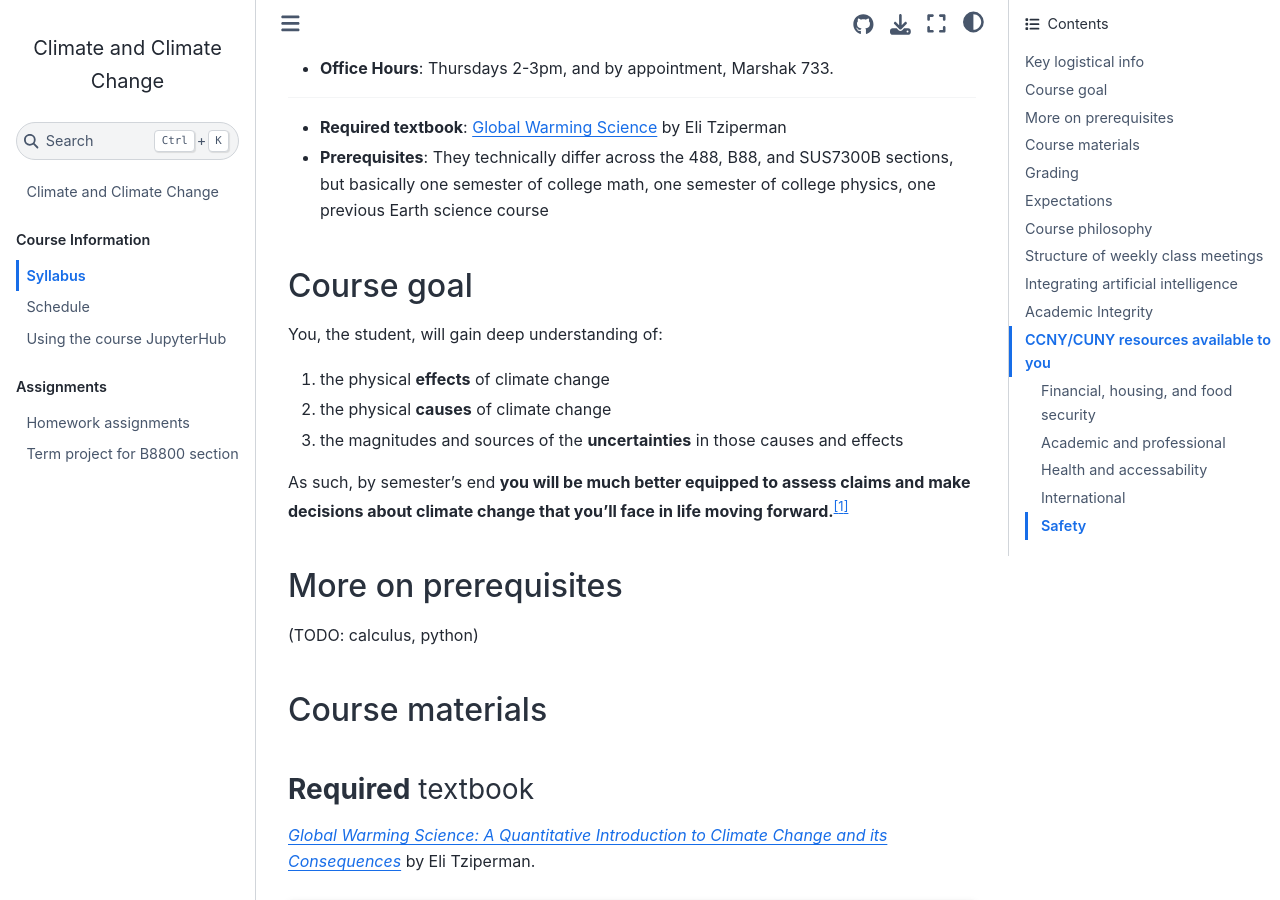
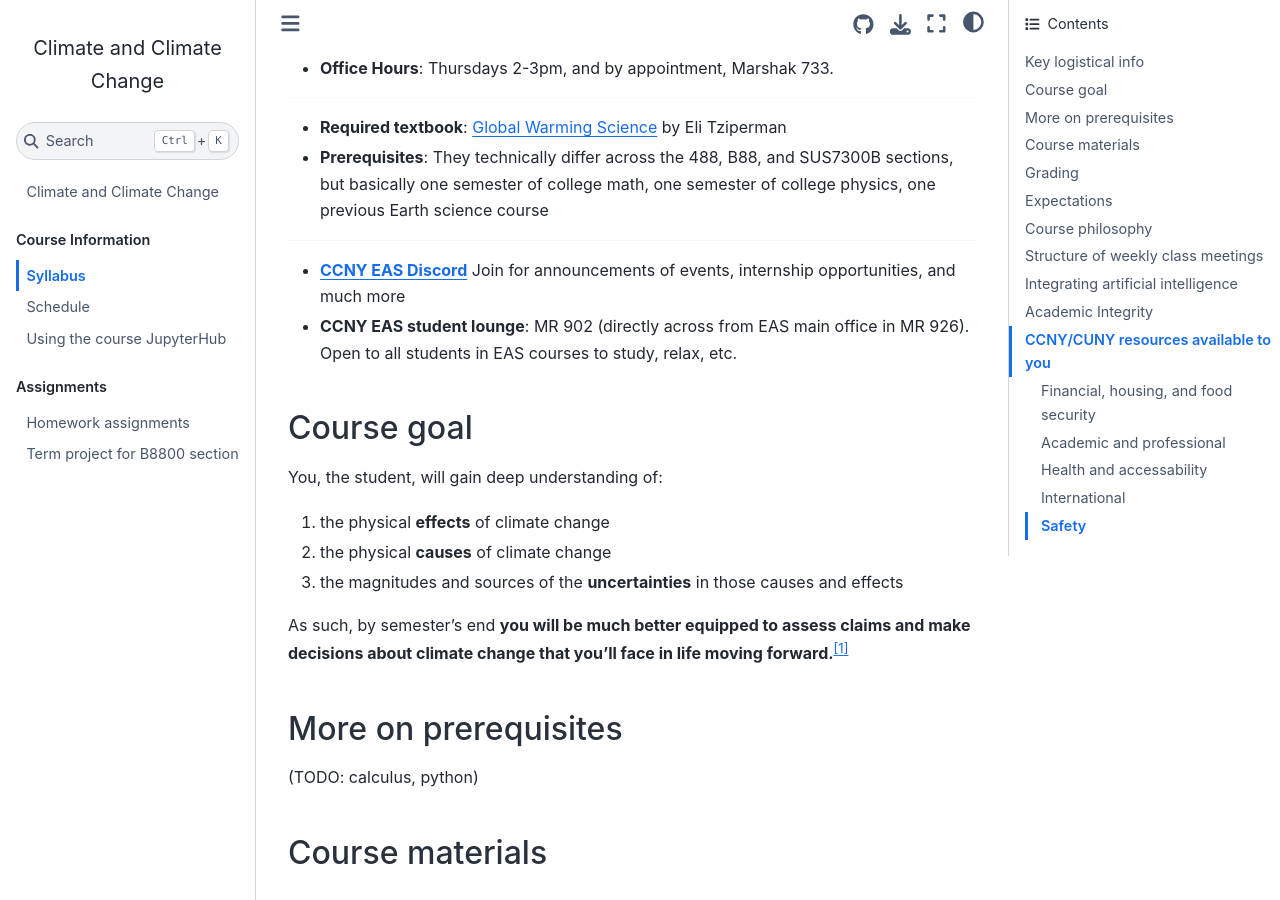
Before and after one commit to spencerahill/clim-change-course_2025, a Jupyter Book: the page built from info/syllabus.md, in a window 1280 px wide and 900 px high, scrolled down 606 px. Built offline with Jupyter Book 1.0.4 settings and Sphinx 7.4.7 and the Sphinx Book theme 1.1.4, drawn with Linux system fonts in a browser that asks for light colours.

Commit message:
add discord and lounge to syllabus

```diff
--- a/info/syllabus.md
+++ b/info/syllabus.md
@@ -11,6 +11,7 @@
 - [**Course Website**](https://spencerahill.github.io/clim-change-course_2025) (the site you're on)
 - [**Course JupyterHub**](https://ccny25s-1.ees220002.projects.jetstream-cloud.org); more info [here](./jupyterhub)
 - [**Course AllDayTA site**](https://app.alldayta.com/cuny-city-college-of-ny/climate-and-climate-change); AI-powered TA available 24/7 to answer your questions
+
 ---
 - **Instructor**: [Spencer Hill](https://shill.ccny.cuny.edu)
 - **Email**: [shill1@ccny.cuny.edu](mailto:shill1@ccny.cuny.edu)
@@ -19,6 +20,10 @@
 ---
 - **Required textbook**: [Global Warming Science](https://press.princeton.edu/books/paperback/9780691228792/global-warming-science) by Eli Tziperman
 - **Prerequisites**: They technically differ across the 488, B88, and SUS7300B sections, but basically one semester of college math, one semester of college physics, one previous Earth science course
+
+---
+- [**CCNY EAS Discord**](https://discord.com/channels/1301545245452013588/) Join for announcements of events, internship opportunities, and much more
+- **CCNY EAS student lounge**: MR 902 (directly across from EAS main office in MR 926).  Open to all students in EAS courses to study, relax, etc.
 
 ## Course goal
 You, the student, will gain deep understanding of:
```
Also changed, not shown: other parts of info/syllabus.md (+0 -6 lines).
